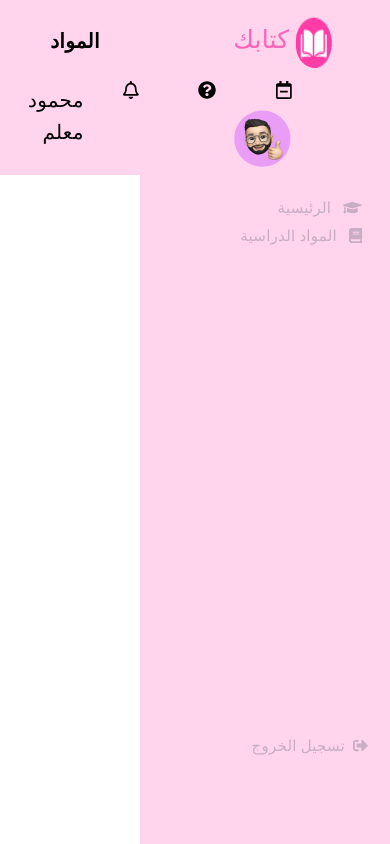
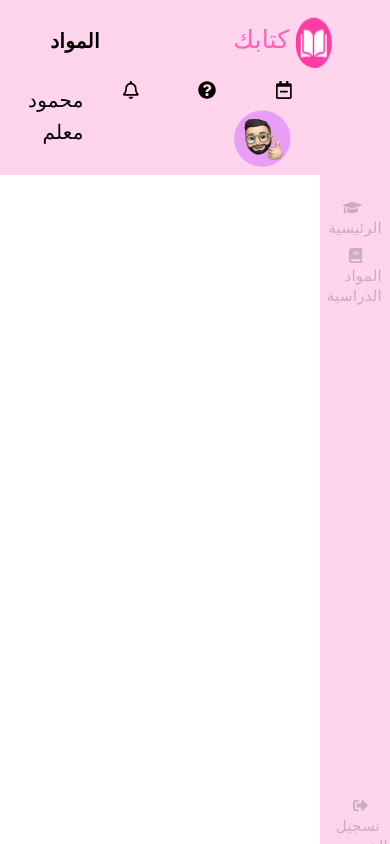
Before and after one commit to Mahmoudramadan12/Task-, an Angular app: page / in a window 390 px wide. Built offline with nearby package versions, Linux system fonts and the light colour scheme.

Commit message:
Update app.component.scss

```diff
--- a/src/app/app.component.scss
+++ b/src/app/app.component.scss
@@ -119,3 +119,14 @@ main {
   margin-right: 265px;
   padding-top: 100px;
 }
+
+@media (max-width: 769px) {
+  .wrapper .sidebar {
+    background: #ffd4ec;
+    color: #ffd4ec;
+
+    width: 70px;
+    height: 960px;
+    padding: 15px 0;
+  }
+}
```
